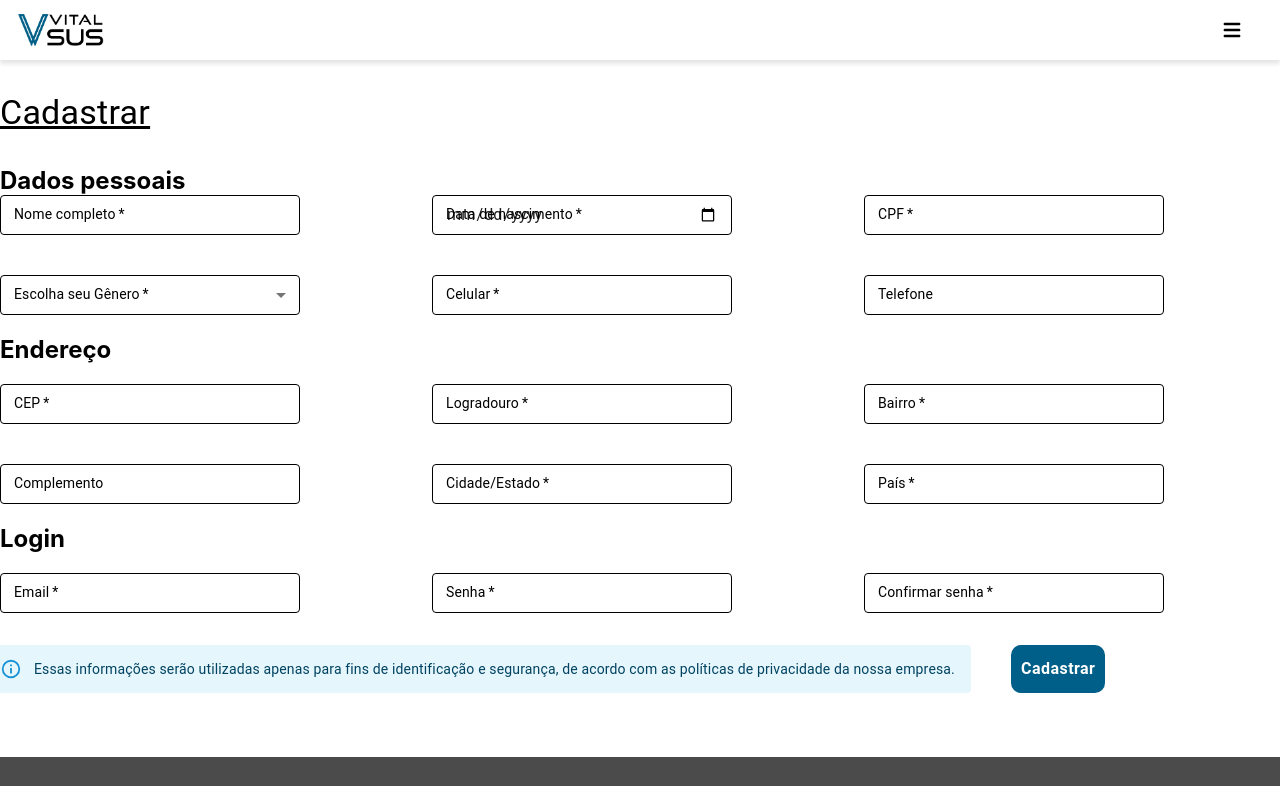
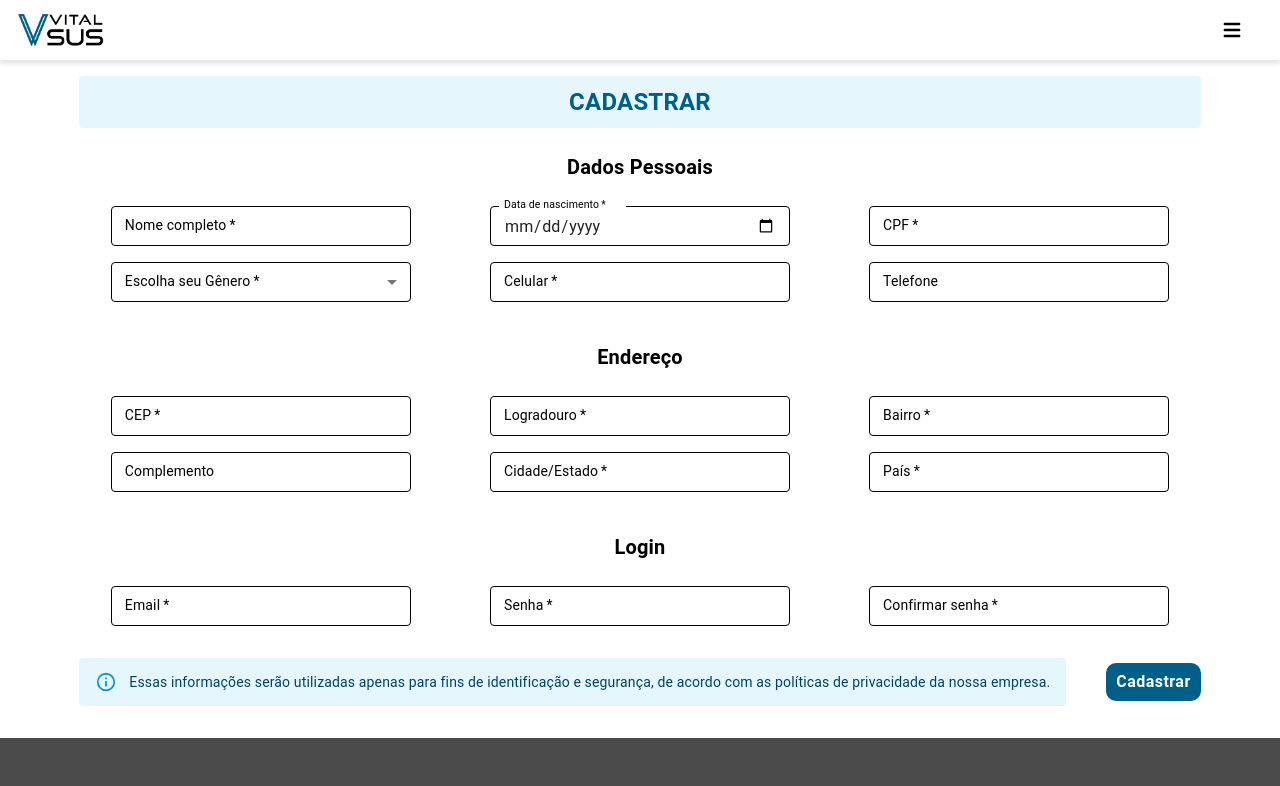
Before and after one commit to ICEI-PUC-Minas-PMV-ADS/pmv-ads-2023-1-e1-proj-web-t11-pmv-ads-2023-1-e1-proj-web-t11-t4-Vital-Sus, a React (Create React App) app: page /cadastro in a window 1280 px wide. Shown: the top 786 px of the page. Built offline with nearby package versions, Linux system fonts and the light colour scheme.

Commit message:
Ajuste layout tela de cadstro

```diff
--- a/src/components/textField/textField.tsx
+++ b/src/components/textField/textField.tsx
@@ -1,55 +1,25 @@
 import React, { ChangeEvent } from 'react';
 import { StyledTextField } from './styles';
+import { BaseTextFieldProps } from '@mui/material';
 
-export interface TextFieldVTProps {
-  label: string;
-  fullWidth?: boolean;
-  onClick?: () => void;
-  required?: boolean;
-  select?: boolean;
+export interface TextFieldVTProps extends BaseTextFieldProps {
   model?: 'primary' | 'secundary';
-  id?: string;
-  type?: string;
   onChange?: (event: ChangeEvent<HTMLInputElement>) => void;
-  children?: React.ReactNode;
-  value?: unknown;
 }
 
 const TextFieldVT = ({
-  label,
   model,
-  fullWidth,
-  required,
-  select,
-  id,
-  type,
   children = null,
-  onClick,
   onChange,
-  value,
+  ...props
 }: TextFieldVTProps) => {
-  let fieldValue = value;
-  if (children && React.isValidElement(children)) {
-    const childElement = children as React.ReactElement<any>;
-    if (childElement.props.value !== undefined) {
-      fieldValue = childElement.props.value;
-    }
-  }
-
   return (
     <StyledTextField
-      select={select}
-      type={type}
-      onClick={onClick}
-      id={id}
-      label={label}
       variant='outlined'
       size='small'
       model={model}
-      fullWidth={fullWidth}
-      required={required}
       onChange={onChange}
-      value={fieldValue}
+      {...props}
     >
       {children}
     </StyledTextField>
--- a/src/index.tsx
+++ b/src/index.tsx
@@ -2,7 +2,6 @@ import React from 'react';
 import ReactDOM from 'react-dom/client';
 import './index.css';
 import './styles/global.css';
-import HomePage from './pages/homePage/homePage';
 import App from './App';
 
 const root = ReactDOM.createRoot(
--- a/src/pages/cadastro/cadastro.tsx
+++ b/src/pages/cadastro/cadastro.tsx
@@ -1,16 +1,15 @@
 import ButtonVT from '../../components/button/button';
 import React, { useState, ChangeEvent } from 'react';
-import {
-  Typography,
-  Grid,
-  Alert,
-  Stack,
-  MenuItem,
-  TextField,
-} from '@mui/material';
+import { Typography, Grid, Alert, Stack, MenuItem } from '@mui/material';
 import TemplatePage from '../../template/template-page/templatePage';
 import { validarFormulario } from '../../utils/validacao-cadastro';
-import { Container, Form } from './styles';
+import {
+  Container,
+  StyledBox,
+  StyledGrid,
+  TypographCad,
+  TypographTitle,
+} from './styles';
 import TextFieldVT from '../../components/textField/textField';
 
 const Cadastro = () => {
@@ -27,18 +26,10 @@ const Cadastro = () => {
   return (
     <TemplatePage labelButton=''>
       <Container>
-        <Form>
-          <Typography
-            variant='h4'
-            style={{ textDecoration: 'underline', paddingBottom: '2rem' }}
-          >
-            Cadastrar
-          </Typography>
-          <div>
-            <h2>Dados pessoais</h2>
-          </div>
-
-          <Grid container spacing={2}>
+        <TypographCad>Cadastrar</TypographCad>
+        <StyledBox>
+          <TypographTitle>Dados Pessoais</TypographTitle>
+          <StyledGrid container spacing={2}>
             <Grid item xs={12} sm={6} md={4}>
               <TextFieldVT
                 type='text'
@@ -54,6 +45,7 @@ const Cadastro = () => {
                 id='data-nascimento'
                 label='Data de nascimento'
                 model='primary'
+                InputLabelProps={{ shrink: true, required: true }}
                 required
               />
             </Grid>
@@ -66,11 +58,8 @@ const Cadastro = () => {
                 required
               />
             </Grid>
-          </Grid>
-          <br></br>
-          <br></br>
-
-          <Grid container spacing={2}>
+          </StyledGrid>
+          <StyledGrid container spacing={2}>
             <Grid item xs={12} sm={6} md={4}>
               <TextFieldVT
                 id='genero'
@@ -104,14 +93,9 @@ const Cadastro = () => {
                 model='primary'
               />
             </Grid>
-          </Grid>
-          <br></br>
-          <div>
-            <h2>Endereço</h2>
-          </div>
-          <br></br>
-
-          <Grid container spacing={2}>
+          </StyledGrid>
+          <TypographTitle>Endereço</TypographTitle>
+          <StyledGrid container spacing={2}>
             <Grid item xs={12} sm={6} md={4}>
               <TextFieldVT
                 type='text'
@@ -140,11 +124,8 @@ const Cadastro = () => {
                 required
               />
             </Grid>
-          </Grid>
-          <br></br>
-          <br></br>
-
-          <Grid container spacing={2}>
+          </StyledGrid>
+          <StyledGrid container spacing={2}>
             <Grid item xs={12} sm={6} md={4}>
               <TextFieldVT
                 type='text'
@@ -172,16 +153,9 @@ const Cadastro = () => {
                 required
               />
             </Grid>
-          </Grid>
-
-          <br></br>
-          <div>
-            <h2>Login</h2>
-          </div>
-
-          <br></br>
-
-          <Grid container spacing={2}>
+          </StyledGrid>
+          <TypographTitle>Login</TypographTitle>
+          <StyledGrid container spacing={2}>
             <Grid item xs={12} sm={6} md={4}>
               <TextFieldVT
                 type='email'
@@ -210,7 +184,12 @@ const Cadastro = () => {
                 required
               />
             </Grid>
-            <Stack direction={'row'} spacing={5} style={{ margin: '2rem 0' }}>
+          </StyledGrid>
+          <Stack
+            direction={'row'}
+            spacing={5}
+            style={{ margin: '2rem 0', alignItems: 'center' }}
+          >
             <Alert severity='info'>
               Essas informações serão utilizadas apenas para fins de
               identificação e segurança, de acordo com as políticas de
@@ -222,8 +201,7 @@ const Cadastro = () => {
               onClick={handleSubmit}
             ></ButtonVT>
           </Stack>
-          </Grid>
-        </Form>
+        </StyledBox>
       </Container>
     </TemplatePage>
   );
--- a/src/pages/cadastro/styles.ts
+++ b/src/pages/cadastro/styles.ts
@@ -1,50 +1,35 @@
 import styled from '@emotion/styled';
-import { Box, Grid } from '@mui/material';
+import { Box, Grid, Typography } from '@mui/material';
 
 export const StyledBox = styled(Box)`
-  margin: 70px 24px;
   justify-content: center;
-  align-itmes: center;
-
-  h2 {
-    font-size: 24px;
-  }
-
-  h3 {
-    color: black;
-    text-align: center;
-    font-size: 20px;
-    font-weight: bold;
-    margin: 16px;
-  }
-
-  .stack_duplo {
-    margin-top: 16px;
-  }
-
-  .stack_buttons {
-    justify-content: center;
-  }
-
-  .stack_end {
-    margin-top: 16px;
-    display: flex;
-    justify-content: center;
-    align-items: flex-end;
-  }
+  align-items: center;
 `;
 
 export const StyledGrid = styled(Grid)`
-  justify-content: center;
+  text-align: center;
+  margin-bottom: 1rem;
 `;
 
-export const Container = styled.div`
-  margin: 2rem 0;
-  display: flex;
+export const Container = styled.div``;
+
+export const TypographTitle = styled(Typography)`
+  font-style: normal;
+  font-weight: bold;
+  font-size: 1.25rem;
+  text-align: center;
+  padding: 1.5rem;
 `;
 
-export const Form = styled.form`
-  display: flex;
-  flex-direction: column;
-  justify-content: center;
+export const TypographCad = styled(Typography)`
+  color: #005f89;
+  margin-top: 1rem;
+  padding: 0.5rem 0;
+  font-style: normal;
+  font-size: 1.5rem;
+  text-transform: uppercase;
+  font-weight: bold;
+  text-align: center;
+  background-color: #e5f6fd;
+  border-radius: 4px;
 `;
--- a/src/template/footer/footer.tsx
+++ b/src/template/footer/footer.tsx
@@ -92,7 +92,7 @@ const Footer = () => {
     return (
       <div style={{ display: 'contents' }}>
         <Grid container style={{ justifyContent: 'space-between' }}>
-          <Grid xs={4} sm={4} md={4}>
+          <Grid>
             <HeaderFooter />
           </Grid>
           <InfoFooter />
--- a/src/utils/validacao-cadastro.ts
+++ b/src/utils/validacao-cadastro.ts
@@ -13,6 +13,7 @@ export function validarFormulario(generoSelecionado: string) {
   const telefone = (
     document.getElementById('telefone') as HTMLInputElement
   ).value.trim();
+  const cep = (document.getElementById('cep') as HTMLInputElement).value.trim();
   const logradouro = (
     document.getElementById('logradouro') as HTMLInputElement
   ).value.trim();
@@ -44,6 +45,7 @@ export function validarFormulario(generoSelecionado: string) {
     cpf === '' ||
     genero === '' ||
     celular === '' ||
+    cep === '' ||
     logradouro === '' ||
     bairro === '' ||
     cidade === '' ||
@@ -77,23 +79,28 @@ export function validarFormulario(generoSelecionado: string) {
 
   // Ofusca a senha antes de armazená-la no JSON
   const senhaOfuscada = senha.replace(/./g, '*');
-  const confimarSenhaOfuscada = confirmarSenha.replace(/./g, '*');
 
   const formData = {
-    nome,
-    dataNascimento,
-    cpf,
-    genero,
-    celular,
-    telefone,
-    logradouro,
-    bairro,
-    complemento,
-    cidade,
-    pais,
-    email,
-    senha: senhaOfuscada,
-    confirmarSenha: confimarSenhaOfuscada,
+    dados: {
+      nome: nome,
+      dataNascimento: dataNascimento,
+      CPF: cpf,
+      genero: genero,
+      celular: celular,
+      telefone: telefone,
+    },
+    endereco: {
+      CEP: cep,
+      pais: pais,
+      cidadeEstado: cidade,
+      bairro: bairro,
+      logradouro: logradouro,
+      complemento: complemento,
+    },
+    login: {
+      email: email,
+      senha: senhaOfuscada,
+    },
   };
 
   const jsonData = JSON.stringify(formData);
```
Lines whose indentation alone changed are shown as unchanged.
